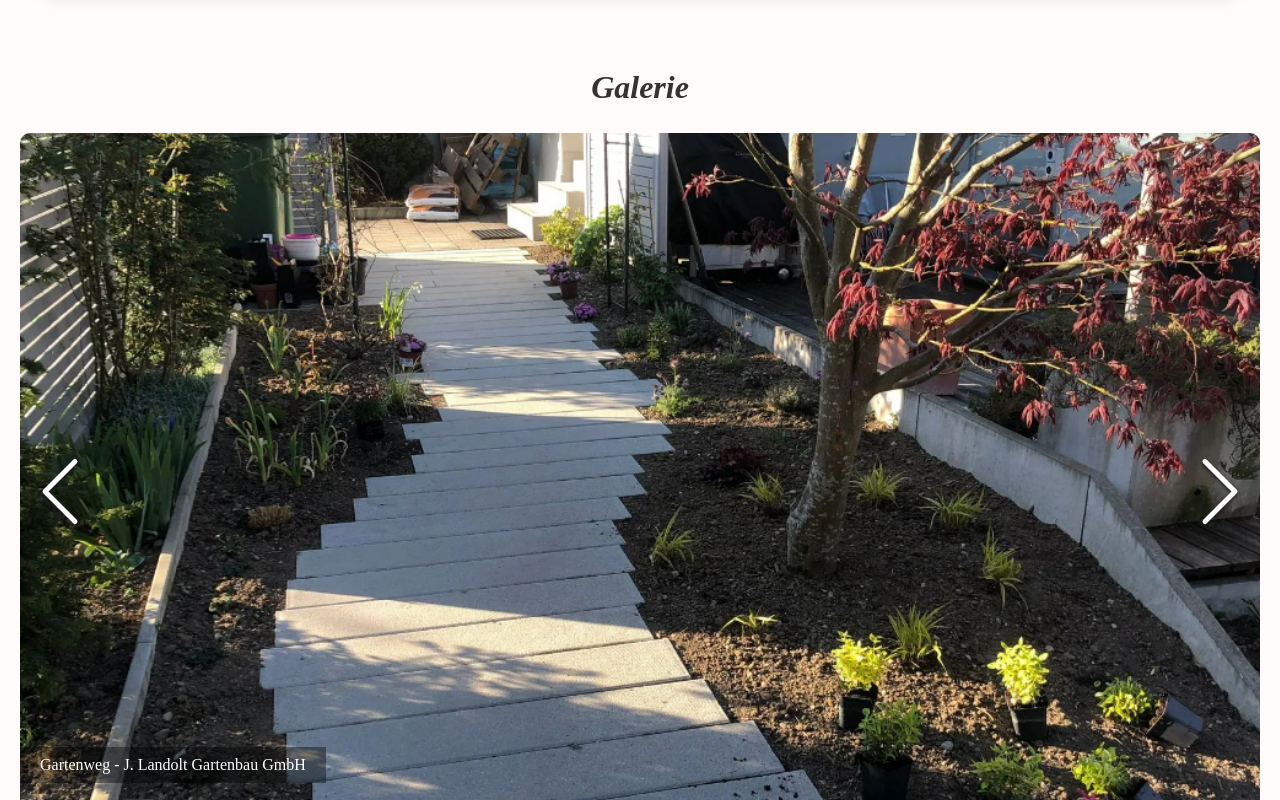
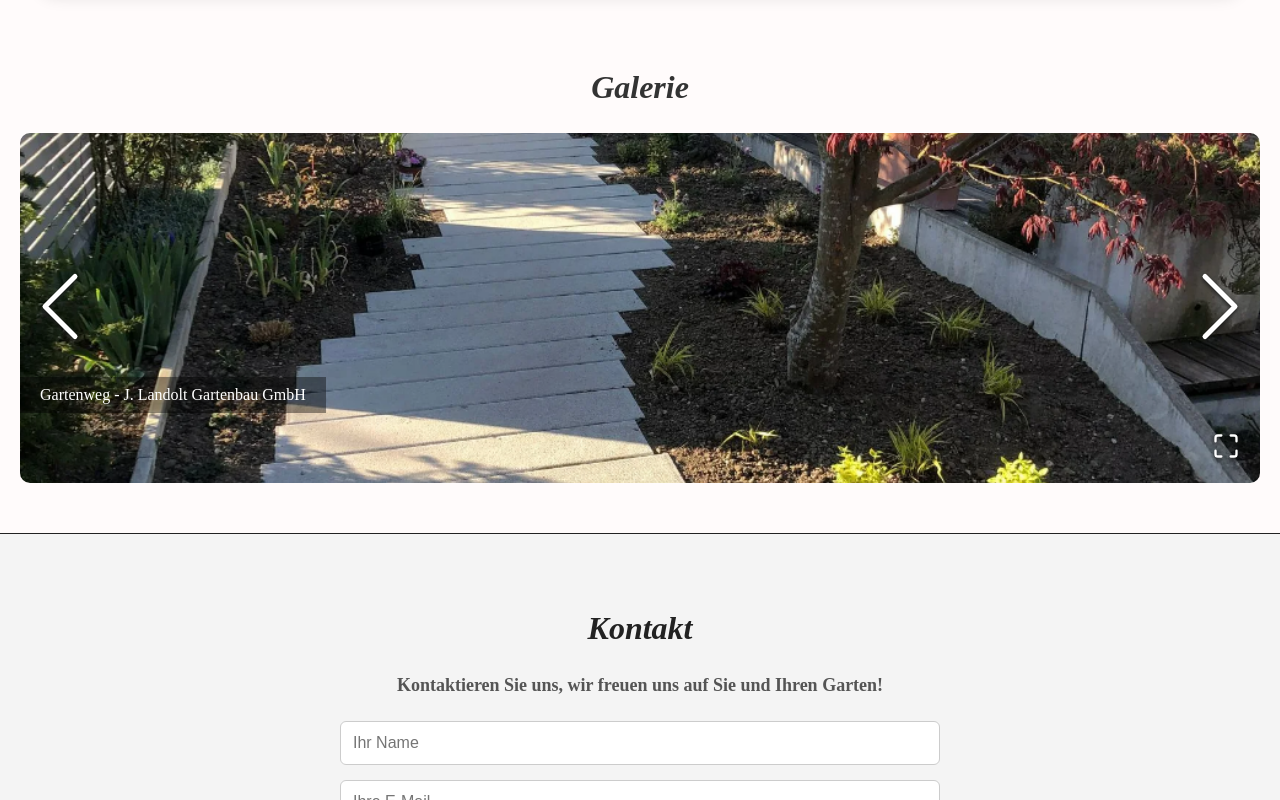
Before and after one commit to diego-monfort-landolt/gartenbau, a React (Vite) app: page / in a window 1280 px wide. Shown: the part 3860-4660 px from the top of the page. Built offline with nearby package versions, Linux system fonts and the light colour scheme.

Commit message:
ändere fotos description und füge alt hinzu

```diff
--- a/src/components/Gallery.tsx
+++ b/src/components/Gallery.tsx
@@ -23,28 +23,121 @@ import Foto08 from '../assets/img/Pflastersteine_Natursteinarbeiten_buelach.jpeg
 import Foto09 from '../assets/img/ausengarten_gartenbau_landolt_buelach.jpeg';
 import Foto10 from '../assets/img/gartenbau-landolt-buelach.jpeg';
 
+const images = [
+  {
+    original: Foto1, thumbnail: Foto1, description: 'Gartenplatten und Grünfläche, Frisch geschnitten',
+    originalAlt: 'Professionell verlegte Gartenplatten mit frischer Grünfläche in Bülach – Gartenbau J. Landolt',
+    thumbnailAlt: 'Gartenplatten mit Rasen in Bülach – Gartenarbeiten'
+  },
+  {
+    original: Foto2, thumbnail: Foto2, description: 'Gartenweg - J. Landolt Gartenbau GmbH',
+    originalAlt: 'Gepflasterter Gartenweg vom Gärtner in Bülach – J. Landolt Gartenbau GmbH',
+    thumbnailAlt: 'Gartenweg in Bülach – Gärtnerarbeit'
+  },
+  {
+    original: Foto3, thumbnail: Foto3, description: 'Schöner Plattenboden',
+    originalAlt: 'Moderner Plattenboden im Garten – Gartenbau Bülach von J. Landolt',
+    thumbnailAlt: 'Plattenboden Garten Bülach'
+  },
+  {
+    original: Foto4, thumbnail: Foto4, description: 'Natursteinmauer',
+    originalAlt: 'Natursteinmauer im privaten Garten – Gartenarbeiten Bülach vom Profi',
+    thumbnailAlt: 'Garten Natursteinmauer Bülach'
+  },
+  {
+    original: Foto5, thumbnail: Foto5, description: 'J. Landolt Gartenbau GmbH',
+    originalAlt: 'Logo von J. Landolt Gartenbau GmbH – Ihr Gärtner für Bülach und Umgebung',
+    thumbnailAlt: 'J. Landolt Gartenbau Bülach'
+  },
+  {
+    original: Foto6, thumbnail: Foto6, description: 'Grünfläche, Frisch geschnitten',
+    originalAlt: 'Frisch geschnittene Grünfläche vom Gärtner in Bülach – Gartenpflege Landolt',
+    thumbnailAlt: 'Grünfläche Gartenpflege Bülach'
+  },
+  {
+    original: Foto7, thumbnail: Foto7, description: 'Plattenboden neu erstellt - J.Landolt Gartenbau GmbH',
+    originalAlt: 'Neu verlegter Plattenboden vom Gartenbauunternehmen in Bülach – J. Landolt',
+    thumbnailAlt: 'Neuer Gartenboden Bülach'
+  },
+  {
+    original: Foto8, thumbnail: Foto8, description: 'Eleganter Platenboden - J.Landolt Gartenbau GmbH',
+    originalAlt: 'Eleganter Plattenboden im Garten – Gartenarbeiten Bülach von J. Landolt Gartenbau GmbH',
+    thumbnailAlt: 'Eleganter Plattenweg Garten Bülach'
+  },
+  {
+    original: Foto9, thumbnail: Foto9, description: 'Aussen Brunnen - J.Landolt Gartenbau GmbH',
+    originalAlt: 'Außenbrunnen im Garten – Wasserinstallation vom Gartenbauer in Bülach',
+    thumbnailAlt: 'Gartenbrunnen Bülach Gartenbau'
+  },
+  {
+    original: Foto01, thumbnail: Foto01, description: 'Spielplatzt - J.Landolt Gartenbau GmbH',
+    originalAlt: 'Gestalteter Spielplatzbereich vom Gärtner in Bülach – Gartenbau für Familien',
+    thumbnailAlt: 'Spielplatz im Garten Bülach'
+  },
+  {
+    original: Foto02, thumbnail: Foto02, description: 'Modern gestalteter Poolbereich mit stilvollem Gartenbau - J.Landolt Gartenbau GmbH',
+    originalAlt: 'Poolbereich mit Natursteinboden – hochwertiger Gartenbau in Bülach von J. Landolt',
+    thumbnailAlt: 'Garten mit Pool Bülach – Natursteinarbeiten'
+  },
+  {
+    original: Foto03, thumbnail: Foto03, description: 'Üppige Blütenpracht im Garten – stilvolle Naturgestaltung mit J. Landolt Gartenbau GmbH',
+    originalAlt: 'Blühende Sträucher und Blumen – Gärtnerarbeiten in Bülach von J. Landolt',
+    thumbnailAlt: 'Blühender Garten Bülach'
+  },
+  {
+    original: Foto04, thumbnail: Foto04, description: 'Eleganter Sichtschutz mit natürlicher Blütenpracht – J. Landolt Gartenbau GmbH',
+    originalAlt: 'Sichtschutz mit Blumen im Garten – Gartenbau Bülach durch J. Landolt',
+    thumbnailAlt: 'Blumiger Sichtschutz Garten Bülach'
+  },
+  {
+    original: Foto05, thumbnail: Foto05, description: 'Harmonisch gestalteter Gartenplatz mit stilvollen Naturmaterialien – J. Landolt Gartenbau GmbH',
+    originalAlt: 'Gartenplatz mit Naturmaterialien in Bülach – Gärtnerarbeiten von J. Landolt',
+    thumbnailAlt: 'Naturgarten Gestaltung Bülach'
+  },
+  {
+    original: Foto06, thumbnail: Foto06, description: 'Harmonische Wassergestaltung mit eleganten Wasserpflanzen – J. Landolt Gartenbau GmbH',
+    originalAlt: 'Wasserpflanzen und Teichgestaltung im Garten – Gartenpflege Bülach vom Profi',
+    thumbnailAlt: 'Gartenteich mit Pflanzen Bülach'
+  },
+  {
+    original: Foto07, thumbnail: Foto07, description: 'Naturnahe Gartengestaltung – J. Landolt Gartenbau GmbH',
+    originalAlt: 'Heckenpflege und naturnahe Gartengestaltung vom Gärtner in Bülach',
+    thumbnailAlt: 'Naturnaher Garten Bülach'
+  },
+  {
+    original: Foto08, thumbnail: Foto08, description: 'Pflastersteine – J. Landolt Gartenbau GmbH',
+    originalAlt: 'Verlegte Pflastersteine im Garten – Gartenbau Bülach von J. Landolt',
+    thumbnailAlt: 'Garten Pflastersteine Bülach'
+  },
+  {
+    original: Foto09, thumbnail: Foto09, description: 'NeuBau - Rasen & Natursteinplatten – J. Landolt Gartenbau GmbH',
+    originalAlt: 'Neu angelegter Garten mit Rasen und Natursteinplatten – Gartenarbeiten in Bülach',
+    thumbnailAlt: 'Rasenneuanlage Natursteine Bülach'
+  },
+  {
+    original: Foto10, thumbnail: Foto10, description: 'Baumschnitt - Baumpflege – J. Landolt Gartenbau GmbH',
+    originalAlt: 'Professioneller Baumschnitt und Baumpflege durch Gartenbauer in Bülach',
+    thumbnailAlt: 'Baumpflege Gärtner Bülach'
+  },
+];
+const renderGalleryImage = (item: any) => {
+  return (
+    <div className="image-gallery-image">
+      <img
+        src={item.original}
+        alt={item.originalAlt || item.description}
+        loading="lazy"
+      />
+      {
+        item.description &&
+        <span className="image-gallery-description">
+          {item.description}
+        </span>
+      }
+    </div>
+  );
+};
 
-const images = [
-  { original: Foto1, thumbnail: Foto1, description: 'Gartenplatten und Grünfläche, Frisch geschnitten' },
-  { original: Foto2, thumbnail: Foto2, description: 'Gartenweg - J. Landolt Gartenbau GmbH' },
-  { original: Foto3, thumbnail: Foto3, description: 'Schöner Plattenboden' },
-  { original: Foto4, thumbnail: Foto4, description: 'Natursteinmauer' },
-  { original: Foto5, thumbnail: Foto5, description: 'J. Landolt Gartenbau GmbH' },
-  { original: Foto6, thumbnail: Foto6, description: 'Grünfläche, Frisch geschnitten' },
-  { original: Foto7, thumbnail: Foto7, description: 'Plattenboden neu erstellt - J.Landolt Gartenbau GmbH' },
-  { original: Foto8, thumbnail: Foto8, description: 'Eleganter Platenboden - J.Landolt Gartenbau GmbH' },
-  { original: Foto9, thumbnail: Foto9, description: 'Aussen Brunnen - J.Landolt Gartenbau GmbH' },
-  { original: Foto01, thumbnail: Foto01, description: 'Spielplatzt - J.Landolt Gartenbau GmbH' },
-  { original: Foto02, thumbnail: Foto02, description: 'Modern gestalteter Poolbereich mit stilvollem Gartenbau - J.Landolt Gartenbau GmbH' },
-  { original: Foto03, thumbnail: Foto03, description: 'Üppige Blütenpracht im Garten – stilvolle Naturgestaltung mit J. Landolt Gartenbau GmbH' },
-  { original: Foto04, thumbnail: Foto04, description: 'Eleganter Sichtschutz mit natürlicher Blütenpracht – J. Landolt Gartenbau GmbH' },
-  { original: Foto05, thumbnail: Foto05, description: 'Harmonisch gestalteter Gartenplatz mit stilvollen Naturmaterialien – J. Landolt Gartenbau GmbH' },
-  { original: Foto06, thumbnail: Foto06, description: 'Harmonische Wassergestaltung mit eleganten Wasserpflanzen – J. Landolt Gartenbau GmbH' },
-  { original: Foto07, thumbnail: Foto07, description: 'Naturnahe Gartengestaltung – J. Landolt Gartenbau GmbH' },
-  { original: Foto08, thumbnail: Foto08, description: 'Pflastersteine – J. Landolt Gartenbau GmbH' },
-  { original: Foto09, thumbnail: Foto09, description: 'NeuBau - Rasen & Natursteinplatten  – J. Landolt Gartenbau GmbH' },
-  { original: Foto10, thumbnail: Foto10, description: 'Baumschnitt - Baumpflege – J. Landolt Gartenbau GmbH' },
-];
 const GalleryComponent: React.FC = () => {
   return (
     <section id='Gallery' className="gallery ">
@@ -58,6 +151,7 @@ const GalleryComponent: React.FC = () => {
         autoPlay={true}
         slideInterval={4000}
         lazyLoad={true}
+        renderItem={renderGalleryImage}
         />
     </section>
   );
```
